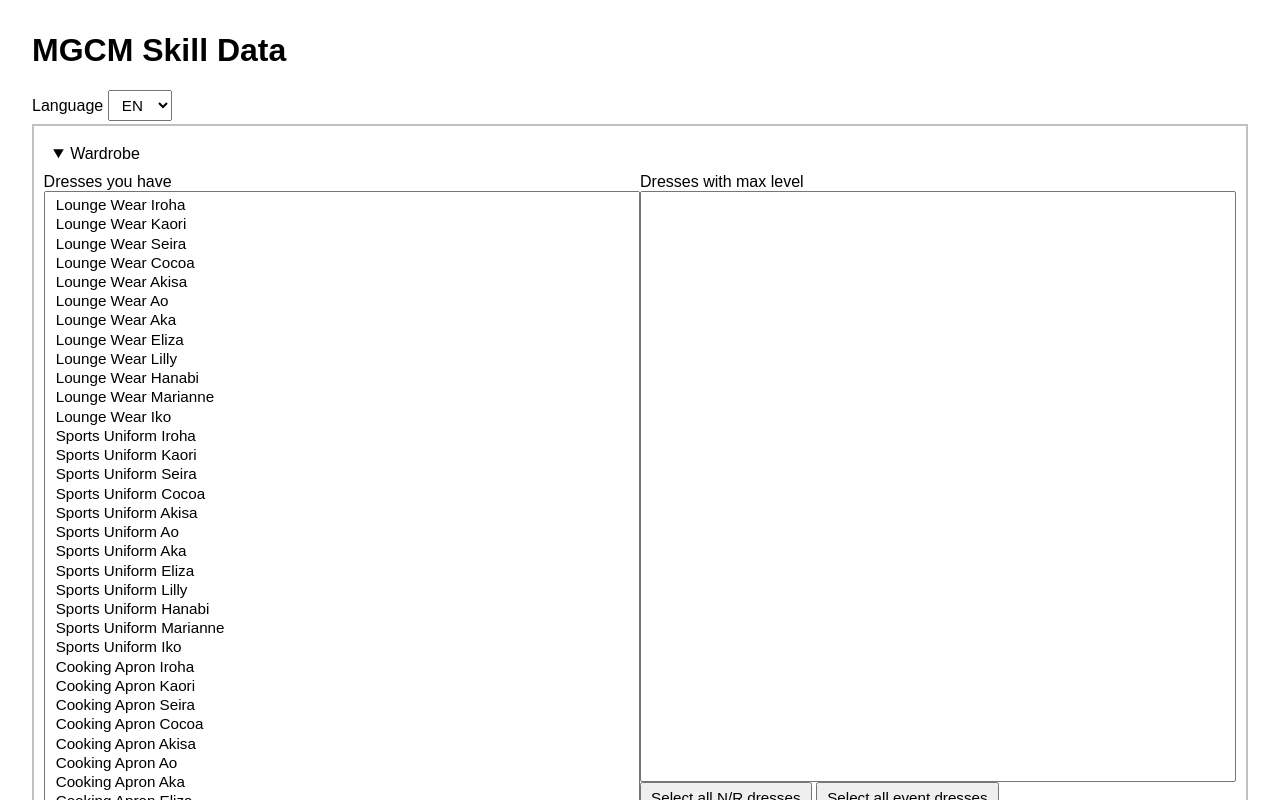
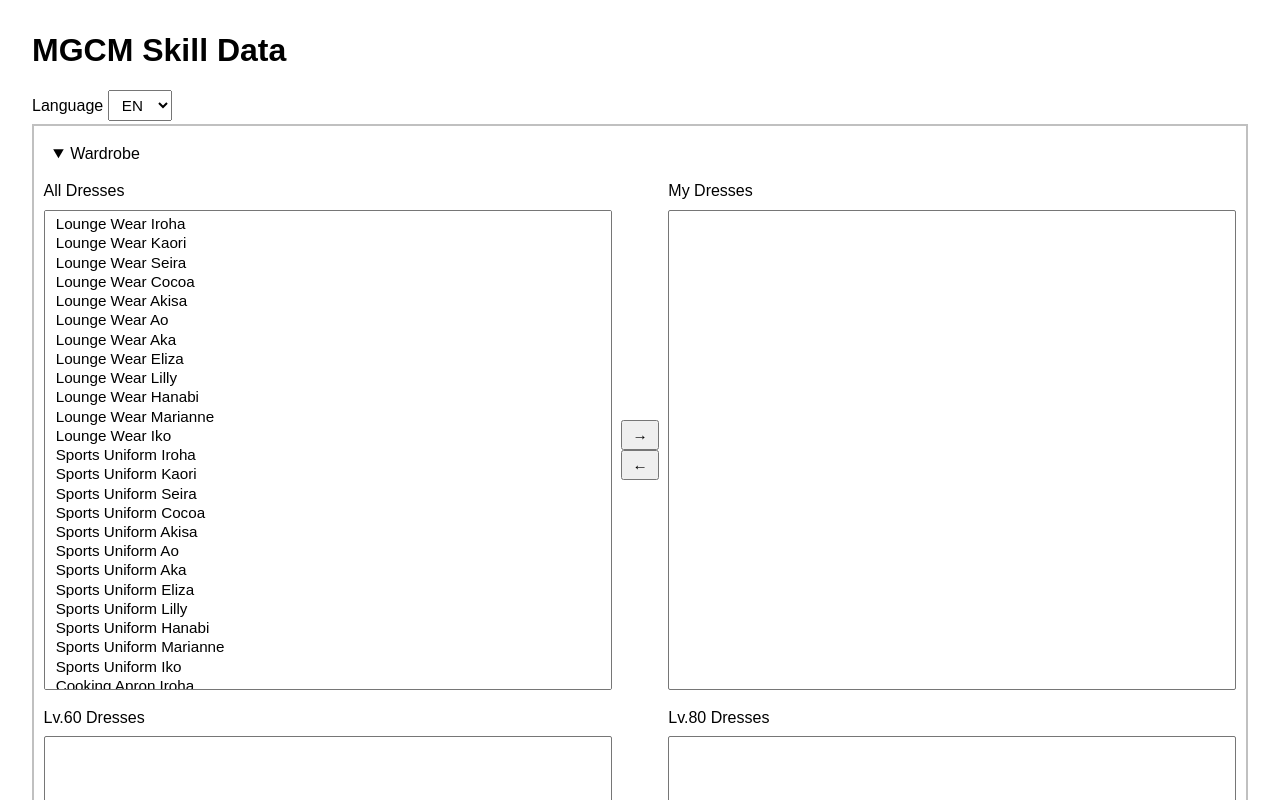
Before and after one commit to eight04/mgcm-skill-data, a Svelte app: page / in a window 1280 px wide. Both pictures are taken after a click on the heading "Wardrobe". Shown: the top 800 px of the page. Built offline with nearby package versions, Linux system fonts and the light colour scheme; the HTML template or start-up script is replaced by a standard one.

Commit message:
Change: redesign wardrobe (#10)

```diff
--- a/src/DressChooser.svelte
+++ b/src/DressChooser.svelte
@@ -7,62 +7,180 @@ import {_d} from "./i18n.mjs";
 const includedDresses = getStore("includedDresses", []);
 const maxLvDresses = getStore("maxLVDresses", []);
 
-function maxNR() {
-  const current = new Set($maxLvDresses);
-  const included = new Set($includedDresses);
-  maxLvDresses.set(
-    allDressInfo
-      .filter(d => included.has(d.name) &&
-        (current.has(d.name) || ["N", "R"].includes(d.rarity)))
-      .map(d => d.name)
-  );
+let selectedAllDresses = [];
+let selectedMyDresses = [];
+let selected60Dresses = [];
+let selected80Dresses = [];
+
+function addMyDress() {
+  $includedDresses = allDressInfo
+    .filter(d =>
+      $includedDresses.includes(d.name) || selectedAllDresses.includes(d.name))
+    .map(d => d.name);
+  selectedMyDresses = selectedAllDresses;
+  selectedAllDresses = [];
 }
 
-function maxEvents() {
-  const current = new Set($maxLvDresses);
-  const included = new Set($includedDresses);
-  maxLvDresses.set(
-    allDressInfo
-      .filter(d => included.has(d.name) &&
-        (current.has(d.name) || d.pool === "event"))
-      .map(d => d.name)
-  );
+function deleteMyDress() {
+  $includedDresses = allDressInfo
+    .filter(d =>
+      $includedDresses.includes(d.name) && !selectedMyDresses.includes(d.name))
+    .map(d => d.name);
+  selectedAllDresses = selectedMyDresses;
+  selectedMyDresses = [];
+}
+
+function add80Dress() {
+  $maxLvDresses = allDressInfo
+    .filter(d =>
+      $maxLvDresses.includes(d.name) || selected60Dresses.includes(d.name))
+    .map(d => d.name);
+  selected80Dresses = selected60Dresses;
+  selected60Dresses = [];
+}
+
+function delete80Dress() {
+  $maxLvDresses = allDressInfo
+    .filter(d =>
+      $maxLvDresses.includes(d.name) && !selected80Dresses.includes(d.name))
+    .map(d => d.name);
+  selected60Dresses = selected80Dresses;
+  selected80Dresses = [];
+}
+
+function select60Dress(test) {
+  selected60Dresses = allDressInfo
+    .filter(d =>
+      $includedDresses.includes(d.name) &&
+      !$maxLvDresses.includes(d.name) &&
+      test(d)
+    )
+    .map(d => d.name);
 }
 </script>
 
 <div class="container">
-  <label for="includedDresses" class="included-dress-label">Dresses you have</label>
-  <select id="includedDresses" multiple bind:value={$includedDresses}>
+  <label for="wardrobeAllDresses" class="l1">All Dresses</label>
+  <select id="wardrobeAllDresses" multiple bind:value={selectedAllDresses} class="b1">
     {#each allDressInfo as dress}
-      <option value={dress.name}>{$_d(dress.name)}</option>
+      {#if !$includedDresses.includes(dress.name)}
+        <option value={dress.name}>{$_d(dress.name)}</option>
+      {/if}
     {/each}
   </select>
 
-  <label for="maxLvDresses">Dresses with max level</label>
-  <select id="maxLvDresses" multiple bind:value={$maxLvDresses}>
-    {#each $includedDresses as dressName}
-      <option value={dressName}>{$_d(dressName)}</option>
+  <div class="actions a1">
+    <button on:click={addMyDress}>&rarr;</button>
+    <button on:click={deleteMyDress}>&larr;</button>
+  </div>
+
+  <label for="wardrobeMyDresses" class="l2">My Dresses</label>
+  <select id="wardrobeMyDresses" multiple bind:value={selectedMyDresses} class="b2">
+    {#each allDressInfo as dress}
+      {#if $includedDresses.includes(dress.name)}
+        <option value={dress.name}>{$_d(dress.name)}</option>
+      {/if}
     {/each}
   </select>
-  <div class="actions">
-    <button on:click={maxNR}>Select all N/R dresses</button>
-    <button on:click={maxEvents}>Select all event dresses</button>
+
+  <label for="lv60Dresses" class="l3">Lv.60 Dresses</label>
+  <div class="b3 lv60Dresses-container">
+    <select id="lv60Dresses" multiple bind:value={selected60Dresses}>
+      {#each allDressInfo as dress}
+        {#if $includedDresses.includes(dress.name) && !$maxLvDresses.includes(dress.name)}
+          <option value={dress.name}>{$_d(dress.name)}</option>
+        {/if}
+      {/each}
+    </select>
+    <div class="select-actions">
+      <button on:click={
+        () => select60Dress(d => d.rarity === "N" || d.rarity === "R")
+      }>
+        Select All N/R dresses
+      </button>
+      <button on:click={
+        () => select60Dress(d => d.pool === "event")
+      }>
+        Select All event dresses
+      </button>
+    </div>
   </div>
+
+  <div class="actions a2">
+    <button on:click={add80Dress}>&rarr;</button>
+    <button on:click={delete80Dress}>&larr;</button>
+  </div>
+
+  <label for="lv80Dresses" class="l4">Lv.80 Dresses</label>
+  <select id="lv80Dresses" multiple bind:value={selected80Dresses} class="b4">
+    {#each allDressInfo as dress}
+      {#if $includedDresses.includes(dress.name) && $maxLvDresses.includes(dress.name)}
+        <option value={dress.name}>{$_d(dress.name)}</option>
+      {/if}
+    {/each}
+  </select>
 </div>
 
 <style>
 .container {
   display: grid;
-  grid-template-columns: 1fr 1fr;
-  grid-template-rows: auto 1fr auto;
-  height: 80vh;
+  grid-template:
+    "l1 .  l2" auto
+    "b1 a1 b2" 60vh
+    "l3 .  l4" auto
+    "b3 a2 b4" 60vh / 1fr auto 1fr;
+  gap: .6em;
 }
-.included-dress-label {
-  grid-columns: 1 / 2;
-  grid-rows: 1 / 2;
+.l1 {
+  grid-area: l1;
 }
-#includedDresses {
-  grid-column: 1 / 2;
-  grid-row: 2 / 4;
+.l2 {
+  grid-area: l2;
+}
+.l3 {
+  grid-area: l3;
+}
+.l4 {
+  grid-area: l4;
+}
+.a1 {
+  grid-area: a1;
+}
+.a2 {
+  grid-area: a2;
+}
+.b1 {
+  grid-area: b1;
+}
+.b2 {
+  grid-area: b2;
+}
+.b3 {
+  grid-area: b3;
+}
+.b4 {
+  grid-area: b4;
+}
+.select-actions {
+  grid-area: as;
+}
+label {
+  margin-top: .6em;
+}
+select {
+  width: 100%;
+}
+.actions {
+  align-self: center;
+}
+.actions button {
+  display: block;
+}
+.lv60Dresses-container {
+  display: flex;
+  flex-direction: column;
+}
+.lv60Dresses-container select {
+  flex: 1
 }
 </style>
```
Also changed, not shown: 3 other files (tests, documents, lock files or other folders).
